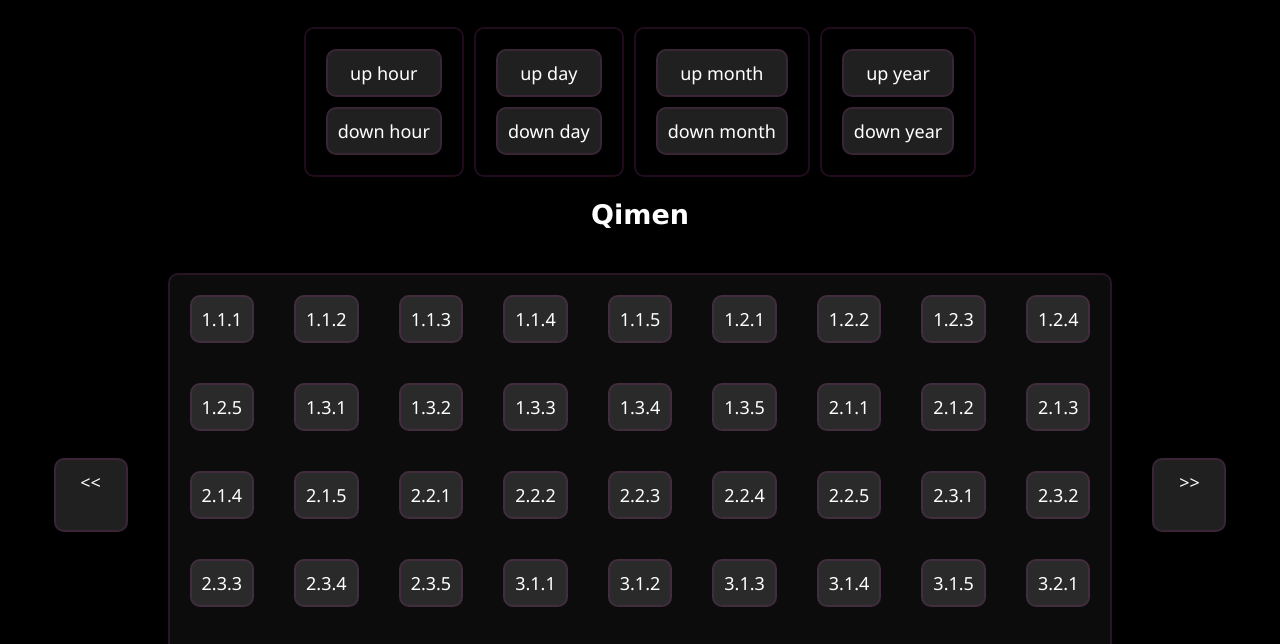
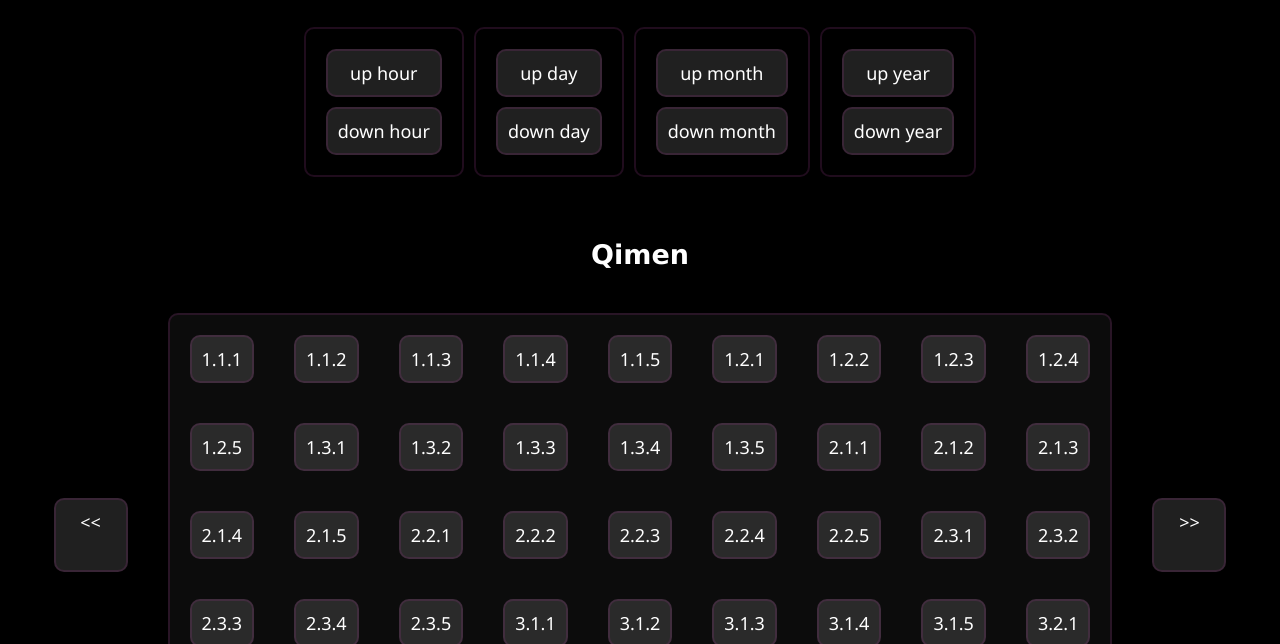
Before and after one commit to frontenddevkan/ChineseCalendar, a plain HTML site: page index.html in a window 1280 px wide. Shown: the part 129-773 px from the top of the page. Drawn offline with Linux system fonts and the light colour scheme.

Commit message:
fix: add margin

```diff
--- a/styles/style.css
+++ b/styles/style.css
@@ -155,6 +155,9 @@ a {
     margin-bottom: 20px;
 }
 
+.qimen {
+    margin: 40px;
+}
 .telegram {
     font-size: 0.8rem;
 
```
